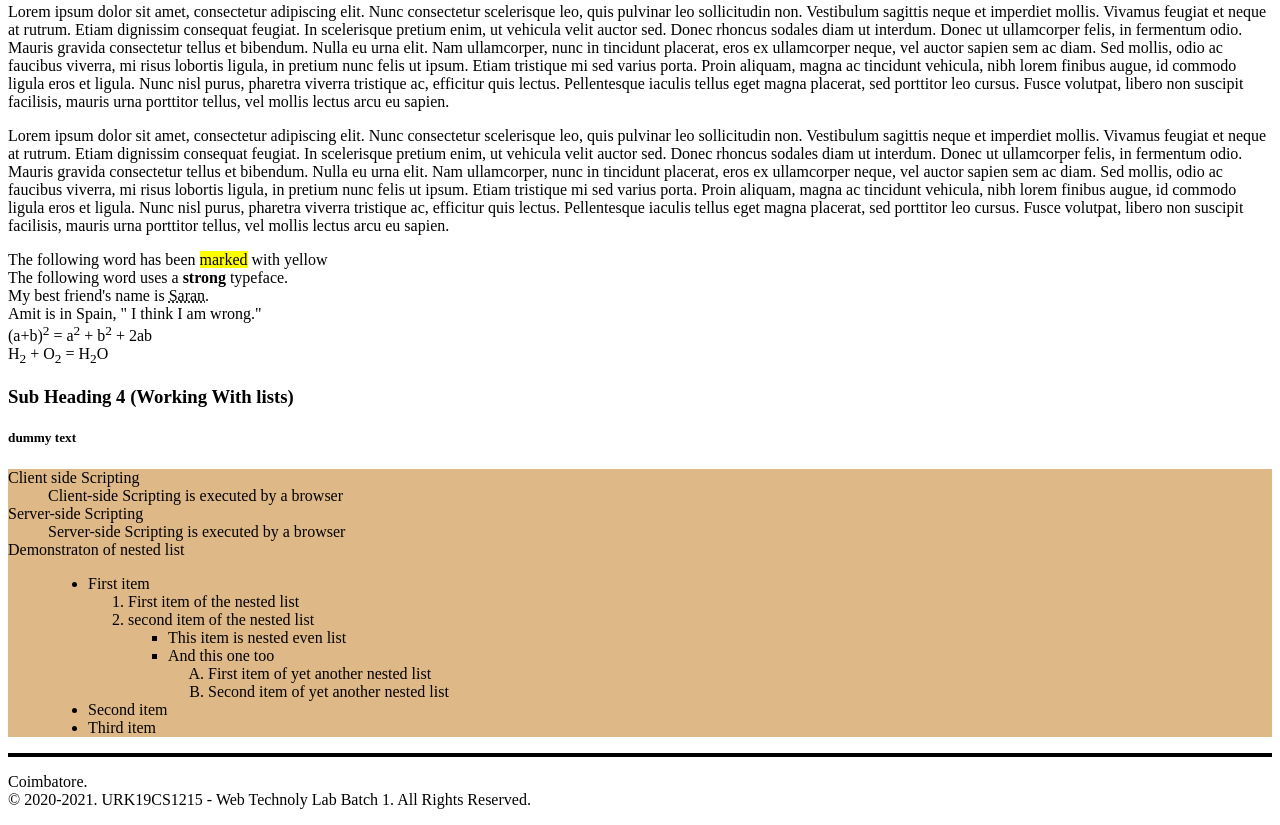
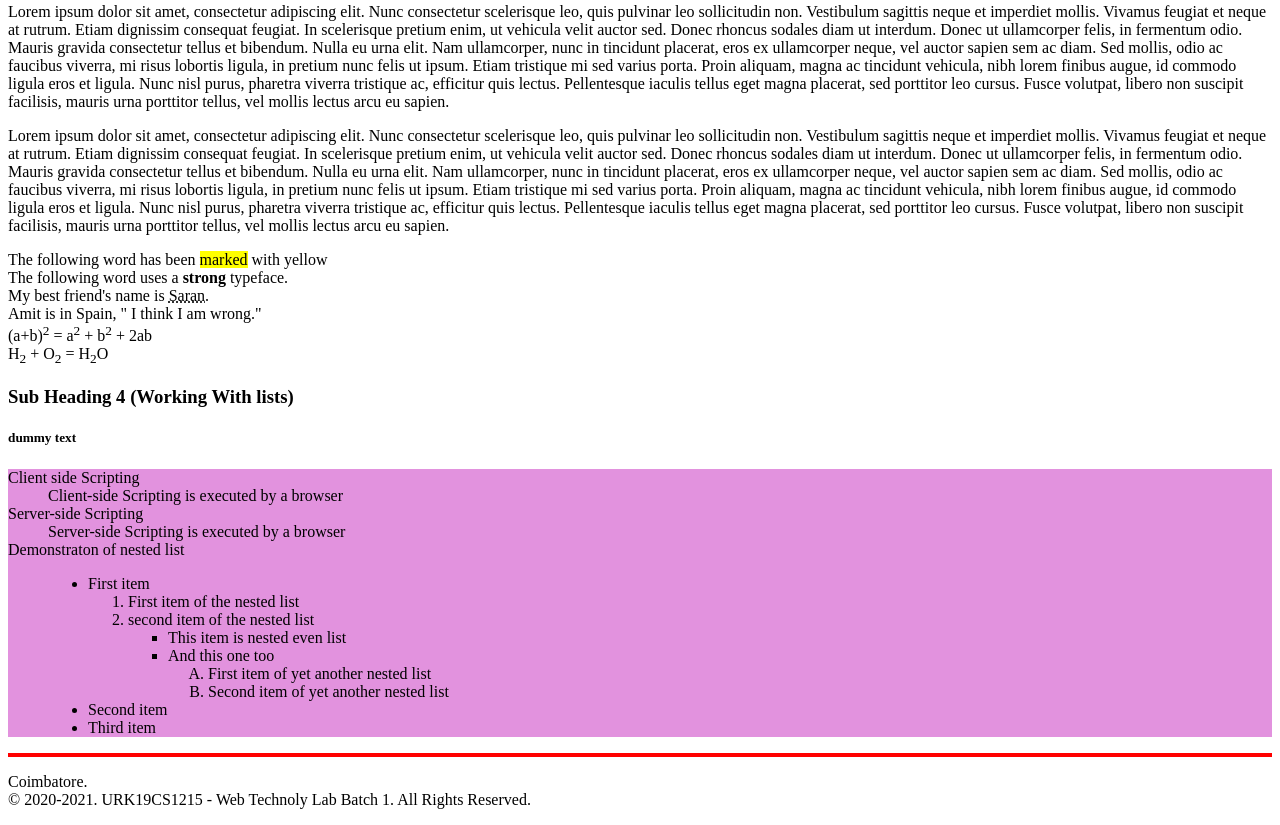
Before and after one commit to Saran-301001/Experiment-1, a plain HTML site: page index.html in a window 1280 px wide. Shown: the part 1130-1955 px from the top of the page. Drawn offline with Linux system fonts and the light colour scheme.

Commit message:
Update index.html

```diff
--- a/index.html
+++ b/index.html
@@ -34,7 +34,7 @@
 
         </center>
 
-        <hr style="height:4px;border-width:0;color:black;background-color:black">
+        <hr style="height:4px;border-width:0;color:rgb(247, 0, 0);background-color:rgb(255, 29, 29)">
 
         <div>
 
@@ -206,7 +206,7 @@
 
     <h5>dummy text</h5>
 
-    <div style="background-color: burlywood;">
+    <div style="background-color: rgb(226, 146, 222);">
 
     <dl>
 
@@ -270,7 +270,7 @@
 
 </div>
 
-<hr style="height:4px;border-width:0;color:black;background-color:black">
+<hr style="height:4px;border-width:0;color:rgb(255, 0, 0);background-color:rgb(255, 0, 0)">
 
 <p>
 
```
